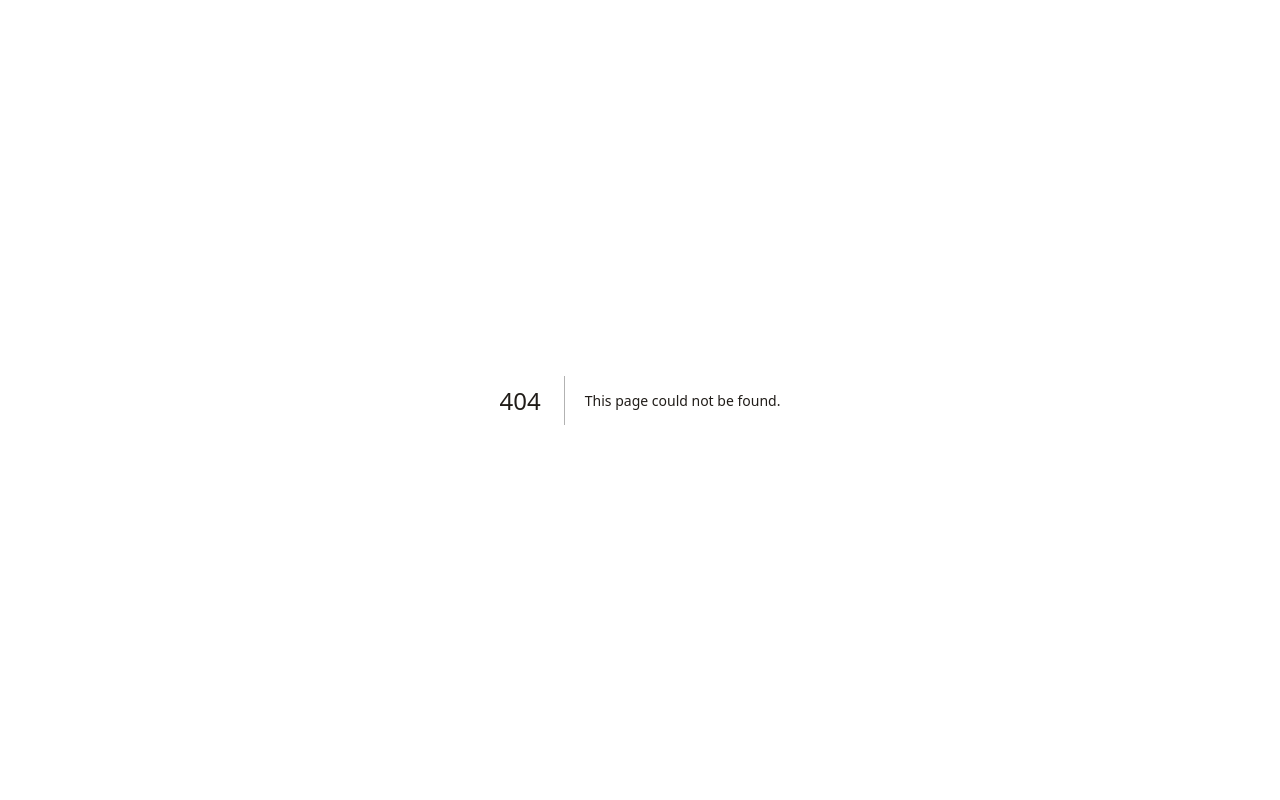
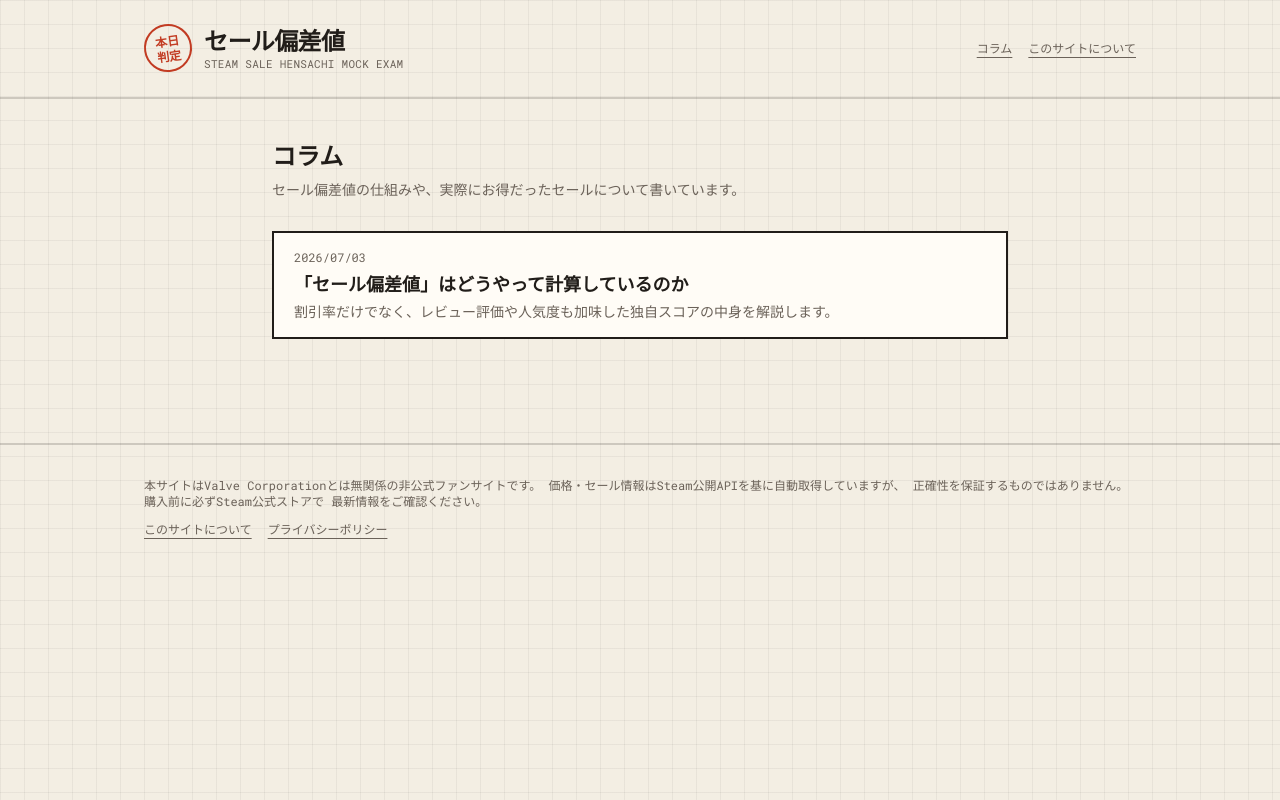
Before and after one commit to Nyonpq/steam-sale-hensachi, a Next.js app: page /blog in a window 1280 px wide. Before the commit this address had no page. Built offline with nearby package versions, Linux system fonts and the light colour scheme.

Commit message:
style: add prose styling for blog articles

```diff
--- /dev/null
+++ b/app/blog/[slug]/page.tsx
@@ -0,0 +1,37 @@
+import { notFound } from "next/navigation";
+import Header from "@/components/Header";
+import Footer from "@/components/Footer";
+import { getAllPosts, getPostBySlug } from "@/lib/blog";
+
+export function generateStaticParams() {
+  return getAllPosts().map((post) => ({ slug: post.slug }));
+}
+
+export function generateMetadata({ params }: { params: { slug: string } }) {
+  const post = getPostBySlug(params.slug);
+  if (!post) return { title: "記事が見つかりません | セール偏差値" };
+  return { title: `${post.title} | セール偏差値`, description: post.description };
+}
+
+function formatDate(dateStr: string): string {
+  if (!dateStr) return "";
+  const d = new Date(dateStr);
+  return new Intl.DateTimeFormat("ja-JP", { dateStyle: "medium" }).format(d);
+}
+
+export default function BlogPost({ params }: { params: { slug: string } }) {
+  const post = getPostBySlug(params.slug);
+  if (!post) notFound();
+
+  return (
+    <>
+      <Header />
+      <main className="mx-auto max-w-3xl px-4 py-10">
+        <p className="font-mono text-xs text-ink-muted">{formatDate(post.date)}</p>
+        <h1 className="mt-2 font-display text-2xl font-black text-ink sm:text-3xl">{post.title}</h1>
+        <article className="prose-article mt-6 border-t-2 border-ink pt-6 text-ink" dangerouslySetInnerHTML={{ __html: post.html }} />
+      </main>
+      <Footer />
+    </>
+  );
+}
--- /dev/null
+++ b/app/blog/page.tsx
@@ -0,0 +1,40 @@
+import Link from "next/link";
+import Header from "@/components/Header";
+import Footer from "@/components/Footer";
+import { getAllPosts } from "@/lib/blog";
+
+export const metadata = {
+  title: "コラム | セール偏差値",
+};
+
+function formatDate(dateStr: string): string {
+  if (!dateStr) return "";
+  const d = new Date(dateStr);
+  return new Intl.DateTimeFormat("ja-JP", { dateStyle: "medium" }).format(d);
+}
+
+export default function BlogIndex() {
+  const posts = getAllPosts();
+
+  return (
+    <>
+      <Header />
+      <main className="mx-auto max-w-3xl px-4 py-10">
+        <h1 className="font-display text-2xl font-black text-ink">コラム</h1>
+        <p className="mt-2 text-sm text-ink-muted">セール偏差値の仕組みや、実際にお得だったセールについて書いています。</p>
+
+        <div className="mt-8 space-y-4">
+          {posts.length === 0 && <p className="text-sm text-ink-muted">まだ記事がありません。</p>}
+          {posts.map((post) => (
+            <Link key={post.slug} href={`/blog/${post.slug}`} className="block border-2 border-ink bg-card px-5 py-4 transition-shadow hover:shadow-[4px_4px_0_0_#211D19]">
+              <p className="font-mono text-xs text-ink-muted">{formatDate(post.date)}</p>
+              <p className="mt-1 font-display text-lg font-bold text-ink">{post.title}</p>
+              <p className="mt-1 text-sm text-ink-muted">{post.description}</p>
+            </Link>
+          ))}
+        </div>
+      </main>
+      <Footer />
+    </>
+  );
+}
--- a/app/globals.css
+++ b/app/globals.css
@@ -28,3 +28,54 @@ body {
 .hairline {
   border-color: rgba(33, 29, 25, 0.18);
 }
+.prose-article {
+  font-size: 0.95rem;
+  line-height: 1.9;
+}
+.prose-article h2 {
+  margin-top: 2rem;
+  margin-bottom: 0.75rem;
+  font-family: var(--font-display), sans-serif;
+  font-weight: 900;
+  font-size: 1.25rem;
+}
+.prose-article h3 {
+  margin-top: 1.5rem;
+  margin-bottom: 0.5rem;
+  font-family: var(--font-display), sans-serif;
+  font-weight: 700;
+  font-size: 1.05rem;
+}
+.prose-article p {
+  margin-top: 0.9rem;
+  margin-bottom: 0.9rem;
+}
+.prose-article ul,
+.prose-article ol {
+  margin-top: 0.9rem;
+  margin-bottom: 0.9rem;
+  padding-left: 1.5rem;
+}
+.prose-article li {
+  margin-top: 0.35rem;
+}
+.prose-article ul {
+  list-style-type: disc;
+}
+.prose-article ol {
+  list-style-type: decimal;
+}
+.prose-article a {
+  color: #c23b22;
+  text-decoration: underline;
+  text-underline-offset: 3px;
+}
+.prose-article strong {
+  font-weight: 700;
+}
+.prose-article blockquote {
+  margin: 1rem 0;
+  border-left: 3px solid #211d19;
+  padding-left: 1rem;
+  color: #6b6259;
+}
--- a/components/Header.tsx
+++ b/components/Header.tsx
@@ -20,6 +20,9 @@ export default function Header() {
           </div>
         </Link>
         <nav className="font-mono text-xs text-ink-muted flex gap-4">
+          <Link href="/blog" className="hover:text-hanko underline underline-offset-4">
+            コラム
+          </Link>
           <Link href="/about" className="hover:text-hanko underline underline-offset-4">
             このサイトについて
           </Link>
--- /dev/null
+++ b/content/blog/what-is-sale-hensachi.md
@@ -0,0 +1,38 @@
+---
+title: "「セール偏差値」はどうやって計算しているのか"
+date: "2026-07-03"
+description: "割引率だけでなく、レビュー評価や人気度も加味した独自スコアの中身を解説します。"
+---
+
+Steamのセールページを眺めていると、いつも同じ疑問にぶつかります。「90%オフ」と「40%オフ」、どっちが本当にお得なんだろう、という疑問です。
+
+単純に割引率だけを見れば90%オフの方がお得に見えます。でも、そのゲームが誰も知らないような作品で、レビューも少なく評価も低かったら？　一方の40%オフが、何年も遊ばれ続けている評価の高い名作だったら？　こうなると、話は単純ではなくなります。
+
+このサイトの「セール偏差値」は、この疑問に自分なりの答えを出すために作りました。
+
+## 3つの要素を組み合わせている
+
+セール偏差値のもとになっている「お得度スコア」は、次の3つを重み付けして合成しています。
+
+- **割引率**（重み45%）：単純にどれだけ安くなっているか
+- **レビュー好評率**（重み35%）：Steamのレビューのうち、好評の割合
+- **人気度**（重み20%）：レビュー数をもとにした、どれだけ多くの人に遊ばれているか
+
+割引率を一番重視しつつも、レビュー評価と人気度を合わせて4割強のウェイトを持たせることで、「安いだけ」のゲームが不当に上位に来ないようにしています。
+
+## なぜ「偏差値」なのか
+
+計算したお得度スコアは、そのままだと「今日は平均的に何点くらいなのか」が分かりにくい数字になります。そこで、学校の模試でおなじみの「偏差値」の考え方を使いました。
+
+やっていることは単純で、**その日セール中の全タイトルを母集団として、平均が50になるように変換**しているだけです。統計の言葉で言うと、平均50・標準偏差10の分布に変換しています。
+
+この方式のいいところは、セールの時期によらず基準がぶれないことです。大型セールで割引率の高いタイトルが多い時期でも、逆に小規模なセールで全体的に割引率が低い時期でも、「その日のセール群の中で相対的にどれだけお得か」を同じ物差しで比較できます。
+
+## 今後の課題
+
+正直に言うと、このスコアリングにはまだ改善の余地があります。例えば：
+
+- 過去の最安値と比較していない（「今までで一番安い」かどうかは分からない）
+- ジャンルによる補正がない（対戦ゲームとソロゲームでレビュー傾向が違う）
+
+このあたりは、データを溜めながら少しずつ調整していく予定です。何か気づいたことがあれば、プライバシーポリシーのページに記載しているメールアドレスまでご連絡ください。
--- /dev/null
+++ b/lib/blog.ts
@@ -0,0 +1,61 @@
+import fs from "node:fs";
+import path from "node:path";
+import matter from "gray-matter";
+import { marked } from "marked";
+
+const BLOG_DIR = path.join(process.cwd(), "content", "blog");
+
+export interface PostMeta {
+  slug: string;
+  title: string;
+  date: string;
+  description: string;
+}
+
+export interface Post extends PostMeta {
+  html: string;
+}
+
+function getSlugs(): string[] {
+  if (!fs.existsSync(BLOG_DIR)) return [];
+  return fs
+    .readdirSync(BLOG_DIR)
+    .filter((file) => file.endsWith(".md"))
+    .map((file) => file.replace(/\.md$/, ""));
+}
+
+export function getAllPosts(): PostMeta[] {
+  const slugs = getSlugs();
+
+  const posts = slugs.map((slug) => {
+    const fullPath = path.join(BLOG_DIR, `${slug}.md`);
+    const raw = fs.readFileSync(fullPath, "utf-8");
+    const { data } = matter(raw);
+
+    return {
+      slug,
+      title: data.title ?? slug,
+      date: data.date ?? "",
+      description: data.description ?? "",
+    };
+  });
+
+  return posts.sort((a, b) => (a.date < b.date ? 1 : -1));
+}
+
+export function getPostBySlug(slug: string): Post | null {
+  const fullPath = path.join(BLOG_DIR, `${slug}.md`);
+  if (!fs.existsSync(fullPath)) return null;
+
+  const raw = fs.readFileSync(fullPath, "utf-8");
+  const { data, content } = matter(raw);
+  const html = marked.parse(content, { async: false }) as string;
+
+  return {
+    slug,
+    title: data.title ?? slug,
+    date: data.date ?? "",
+    description: data.description ?? "",
+    html,
+  };
+}
--- a/package.json
+++ b/package.json
@@ -11,6 +11,8 @@
   },
   "dependencies": {
     "@vercel/analytics": "^2.0.1",
+    "gray-matter": "^4.0.3",
+    "marked": "^18.0.5",
     "next": "^14.2.35",
     "react": "18.3.1",
     "react-dom": "18.3.1"
```
Also changed, not shown: 1 other file (tests, documents, lock files or other folders).
